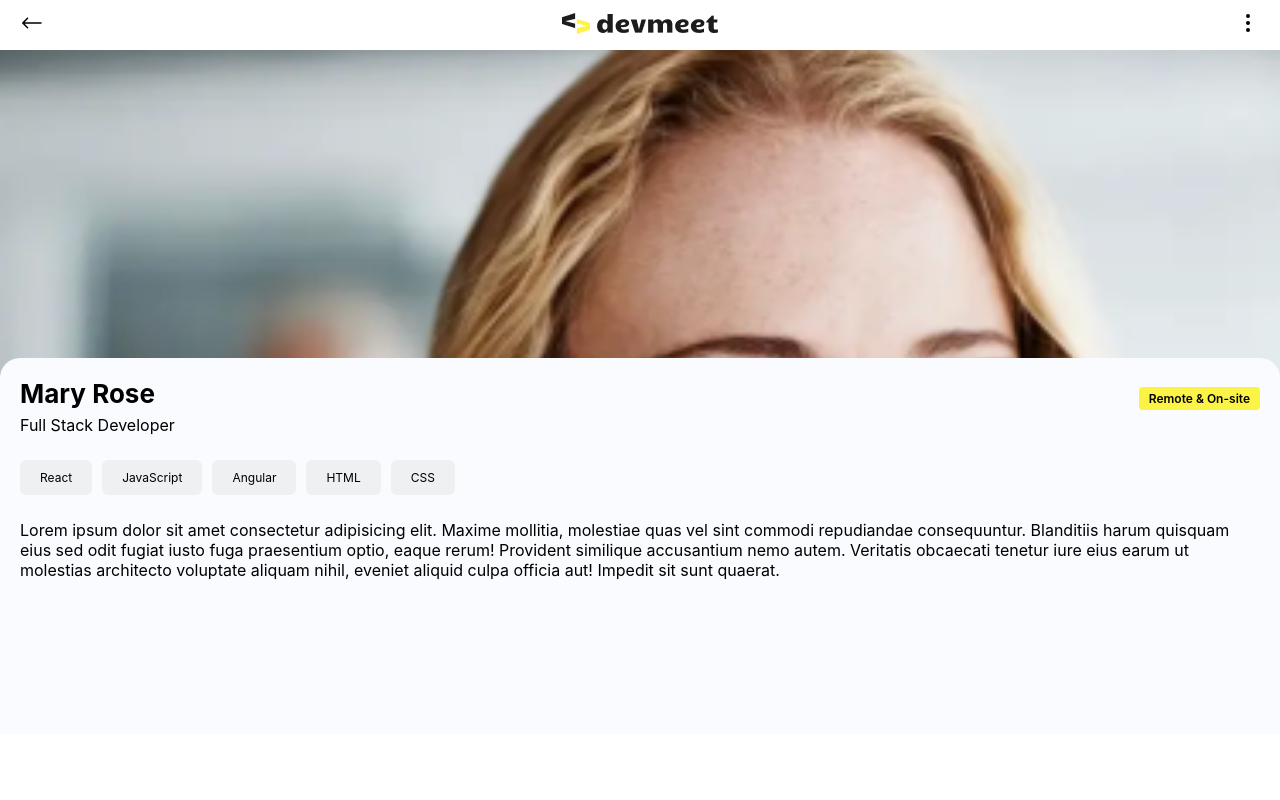
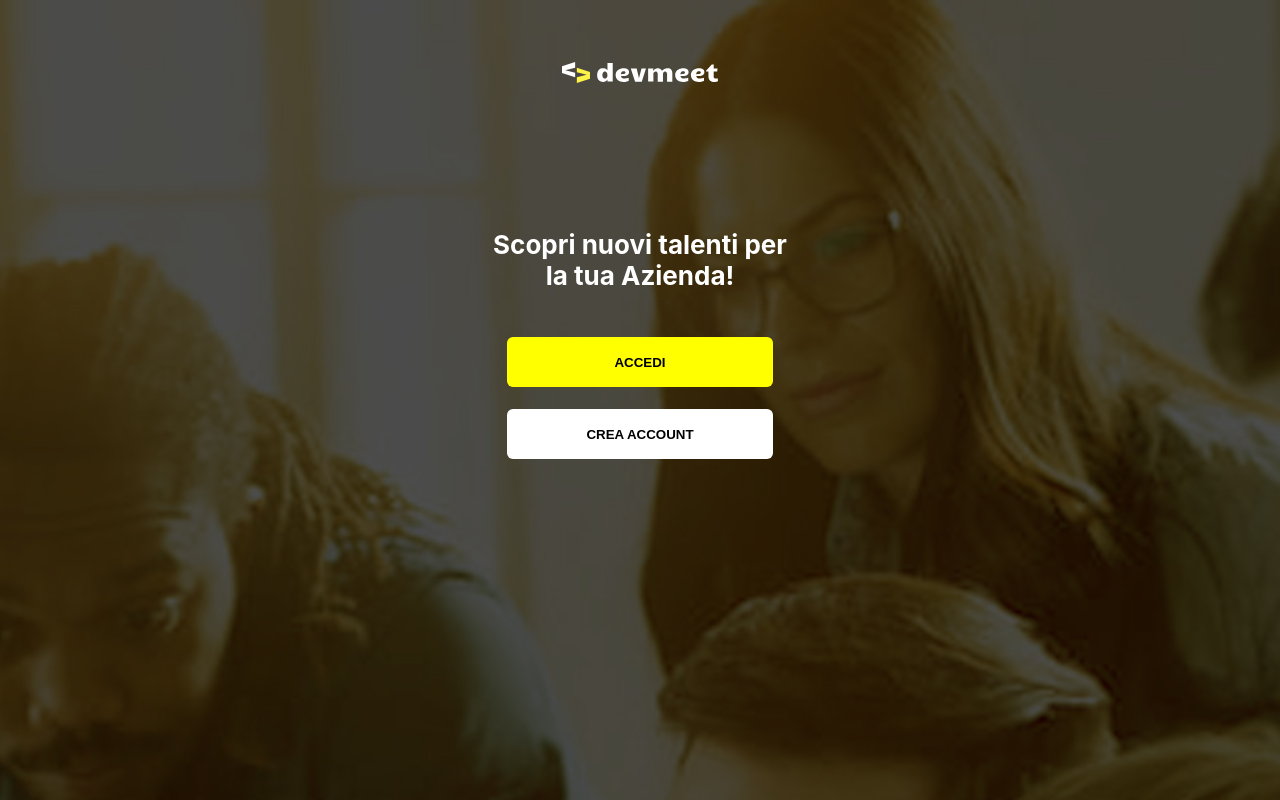
Before and after one commit to Emiliano-S/devmeet, a React (Create React App) app: page / in a window 1280 px wide. Shown: the top 800 px of the page. Built offline with nearby package versions, Linux system fonts and the light colour scheme; the HTML template or start-up script is replaced by a standard one.

Commit message:
local pull

```diff
--- a/src/App.css
+++ b/src/App.css
@@ -1,3 +1,5 @@
+@import './components/style/style.css';
+
 .App{
   width: 100vw;
   height: 100vh;
--- a/src/App.js
+++ b/src/App.js
@@ -1,6 +1,7 @@
 import { useState } from 'react';
 import './App.css';
 import { CardContainer } from './components/CardContainer';
+import LandingPage from './components/LandingPage';
 import { NavBar } from './components/NavBar';
 import data from './data/db';
 
@@ -9,6 +10,7 @@ function App() {
 
   return (
     <div className="App">
+        <LandingPage />
         <NavBar />
         <CardContainer data={dbCard}/>
     </div>
--- /dev/null
+++ b/src/components/Button.js
@@ -0,0 +1,8 @@
+const Button = ({wd, bgColor, text, textColor, wg}) => {
+    return (
+        <button style={{backgroundColor: bgColor, width: wd, color: textColor, fontWeight: wg, borderRadius: '6px', height: '50px', border: 'none'}}>{text}</button>
+    )
+}
+
+
+export default Button
--- /dev/null
+++ b/src/components/LandingPage.js
@@ -0,0 +1,32 @@
+import devmeetLogo1 from "./assets/devmeet-logo1.svg"
+import Button from "./Button"
+
+
+const LandingPage = () => {
+    return (
+        <div className="landingPage">
+            <div className="logo-and-login-container">
+                <div className="landingPage-logo-container">
+                   <img src={devmeetLogo1} alt="Logo devmeet" className="landingPage-logo"/>
+                </div>
+                <div className="landingPage-text">
+                    <h3>Scopri nuovi talenti per la tua Azienda!</h3>
+                </div>
+                <div className="landingPage-login-buttons">
+                    <div className="landingPage-login-button">
+                        <Button text={"ACCEDI"} wd={"266px"} bgColor={'yellow'} textColor={'black'} wg={'bold'}/>
+                    </div>
+                    <div className="landingPage-login-button">
+                        <Button text={"CREA ACCOUNT"} wd={'266px'} bgColor={'white'} textColor={'black'} wg={'bold'}/>
+                    </div>
+                </div>
+            </div>
+        </div>
+    )
+}
+
+
+
+
+
+export default LandingPage
```
Also changed, not shown: src/components/assets/backgroundLandingImage.svg (added), src/components/assets/devmeet-logo1.svg (added).
